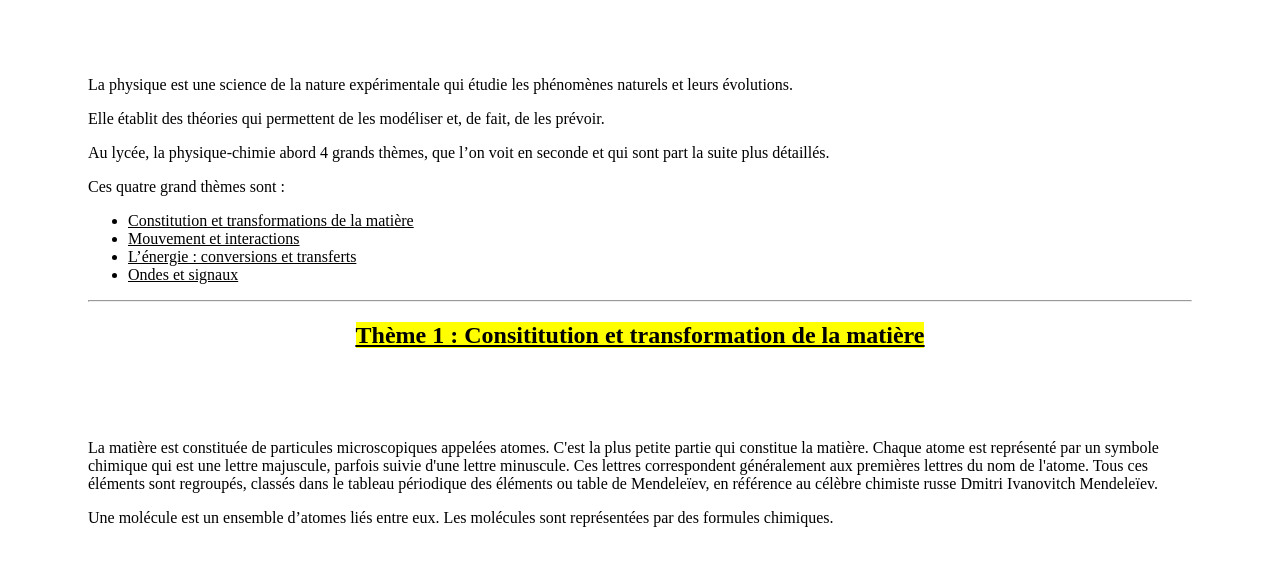
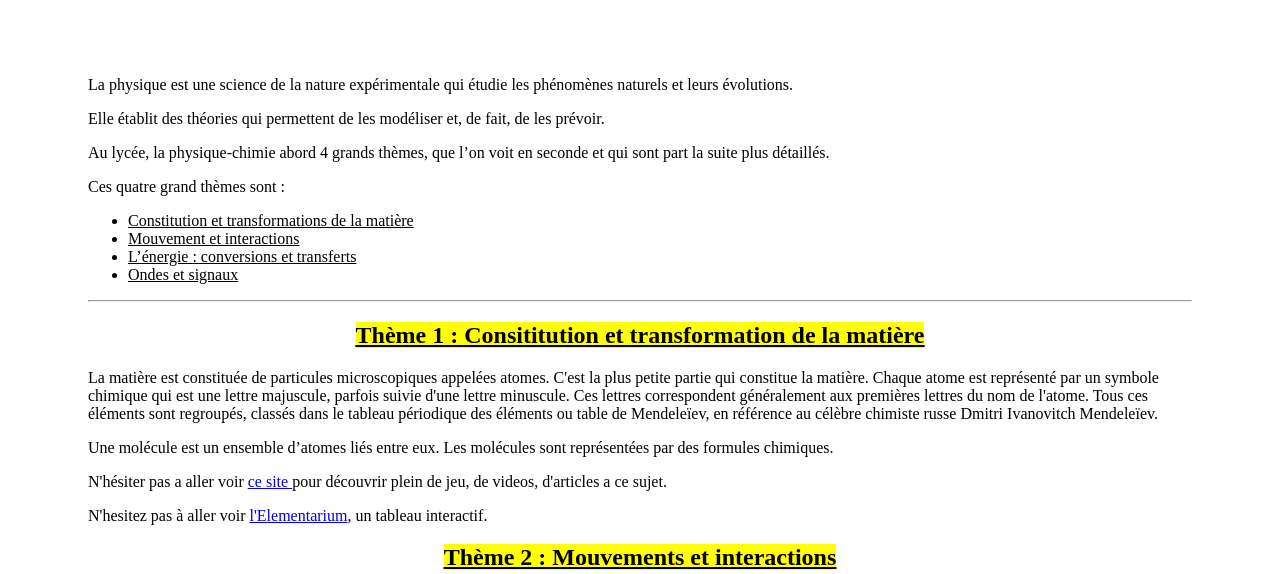
Before and after one commit to JohSrvt/Web-Site-SNT, a plain HTML site: page pc.html in a window 1280 px wide. Shown: the part 364-938 px from the top of the page. Drawn offline with Linux system fonts and the light colour scheme.

Commit message:
Update pc.html

```diff
--- a/pc.html
+++ b/pc.html
@@ -35,11 +35,11 @@
 </ul>
 <hr>
     <h2><mark><u>Thème 1 : Consititution et transformation de la matière</u></mark></h2>
-<br><br><br><p>La matière est constituée de particules microscopiques appelées atomes. C'est la plus petite partie qui constitue la matière. Chaque atome est représenté par un symbole chimique qui est une lettre majuscule, parfois suivie d'une lettre minuscule. Ces lettres correspondent généralement aux premières lettres du nom de l'atome. Tous ces éléments sont regroupés, classés dans le tableau périodique des éléments ou table de Mendeleïev, en référence au célèbre chimiste russe Dmitri Ivanovitch Mendeleïev.</p>
+<p>La matière est constituée de particules microscopiques appelées atomes. C'est la plus petite partie qui constitue la matière. Chaque atome est représenté par un symbole chimique qui est une lettre majuscule, parfois suivie d'une lettre minuscule. Ces lettres correspondent généralement aux premières lettres du nom de l'atome. Tous ces éléments sont regroupés, classés dans le tableau périodique des éléments ou table de Mendeleïev, en référence au célèbre chimiste russe Dmitri Ivanovitch Mendeleïev.</p>
 <p>Une molécule est un ensemble d’atomes liés entre eux. Les molécules sont représentées par des formules chimiques.</p>
-<br><p>N'hésiter pas a aller voir <a href="https://www.lumni.fr/lycee/seconde/physique-chimie/constitution-et-transformations-de-la-matiere" target="blank"> ce site <style="color: "fuchsia"></a> pour découvrir plein de jeu, de videos, d'articles a ce sujet.</p>
-<br><p>N'hesitez pas à aller voir <a href="https://lelementarium.fr/" target="_blank"> l'Elementarium</a>, un tableau interactif.</p>
-<br><br>
+<p>N'hésiter pas a aller voir <a href="https://www.lumni.fr/lycee/seconde/physique-chimie/constitution-et-transformations-de-la-matiere" target="blank"> ce site <style="color: "fuchsia"></a> pour découvrir plein de jeu, de videos, d'articles a ce sujet.</p>
+<p>N'hesitez pas à aller voir <a href="https://lelementarium.fr/" target="_blank"> l'Elementarium</a>, un tableau interactif.</p>
+
     <h2><mark><u>Thème 2 : Mouvements et interactions</u></Tailletitrepc<></mark></h2>
     <p><strong>1. Représentation d'un système par un point</strong></h1>
 <p>Un système correspond à un objet, une partie d’un objet ou un ensemble d’objets dont on choisit de
```
